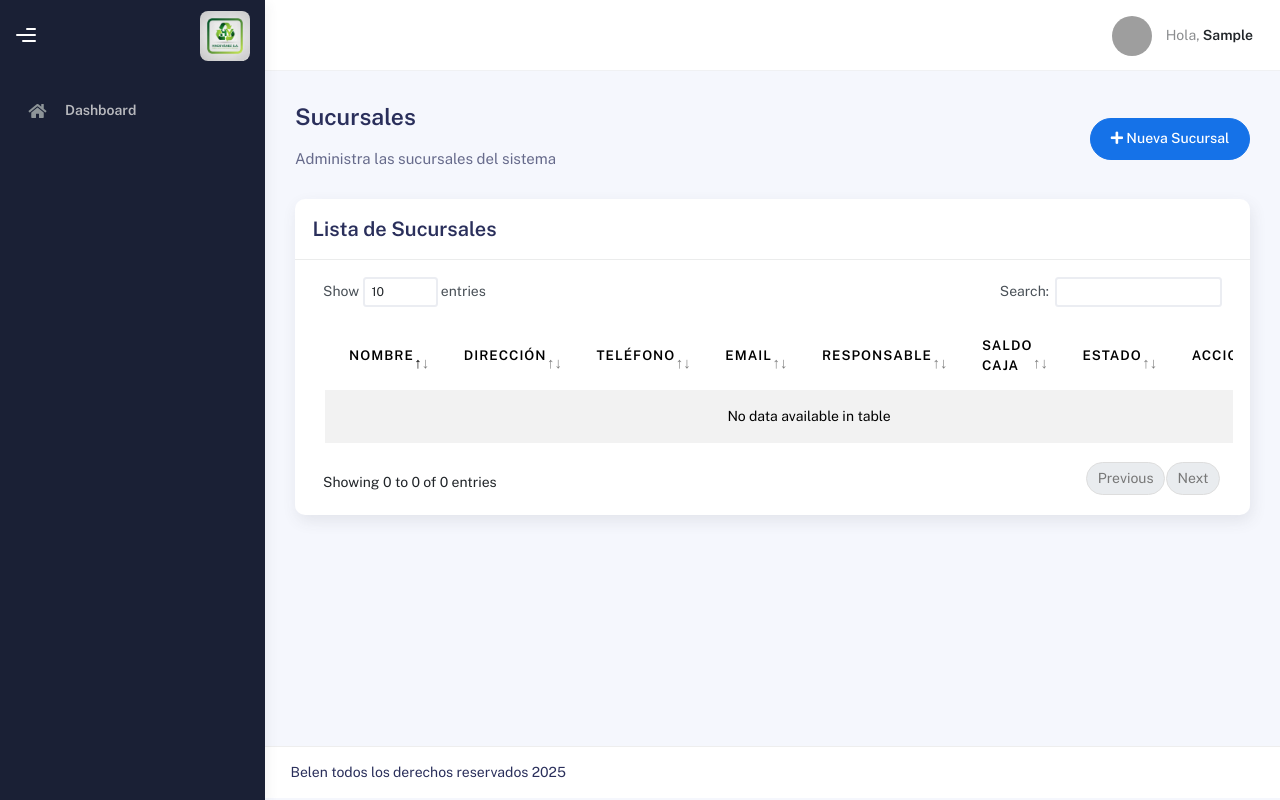
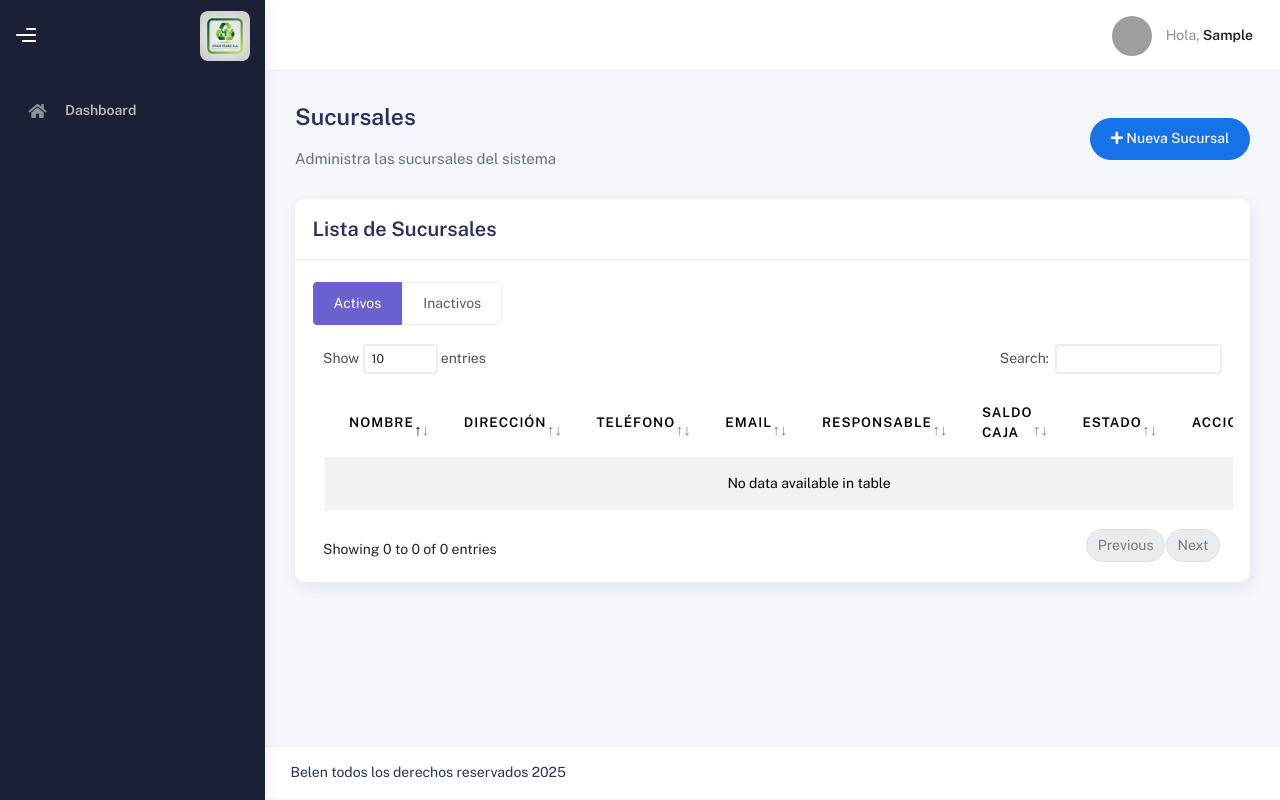
Before and after one commit to Jordan-dito/sistema_reciclaje, a PHP site: page /sistema_reciclaje/sucursales/index.php in a window 1280 px wide. Run offline with PHP 8.4, Linux system fonts and the light colour scheme; the visitor is signed in with stand-in values (Sample User, id 1); data that the repository does not hold is empty; grey boxes are pictures that could not be loaded.

Commit message:
Agregar tabs de filtro Activos/Inactivos en sucursales

```diff
--- a/sucursales/index.php
+++ b/sucursales/index.php
@@ -110,6 +110,16 @@ if (!$auth->isAuthenticated()) {
                     </div>
                   </div>
                   <div class="card-body">
+                    <!-- Tabs de filtro -->
+                    <ul class="nav nav-pills nav-secondary mb-3" id="pills-tab" role="tablist">
+                      <li class="nav-item" role="presentation">
+                        <a class="nav-link active" id="pills-activos-tab" data-bs-toggle="pill" href="#pills-activos" role="tab" aria-controls="pills-activos" aria-selected="true">Activos</a>
+                      </li>
+                      <li class="nav-item" role="presentation">
+                        <a class="nav-link" id="pills-inactivos-tab" data-bs-toggle="pill" href="#pills-inactivos" role="tab" aria-controls="pills-inactivos" aria-selected="false">Inactivos</a>
+                      </li>
+                    </ul>
+
                     <div class="table-responsive">
                       <table id="sucursalesTable" class="display table table-striped table-hover">
                         <thead>
@@ -300,6 +310,7 @@ if (!$auth->isAuthenticated()) {
         });
 
         var usuarios = [];
+        var estadoActual = 'activa'; // Por defecto mostrar activos
 
         // Cargar usuarios para el select de responsables
         function cargarUsuarios() {
@@ -332,7 +343,13 @@ if (!$auth->isAuthenticated()) {
             success: function(response) {
               if (response.success) {
                 table.clear();
-                response.data.forEach(function(sucursal) {
+
+                // Filtrar por estado actual
+                var sucursalesFiltradas = response.data.filter(function(sucursal) {
+                  return sucursal.estado === estadoActual;
+                });
+
+                sucursalesFiltradas.forEach(function(sucursal) {
                   var badgeEstado = sucursal.estado === 'activa'
                     ? '<span class="badge badge-success">Activa</span>'
                     : '<span class="badge badge-danger">Inactiva</span>';
@@ -432,6 +449,17 @@ if (!$auth->isAuthenticated()) {
             valor = valor.substring(0, 10);
           }
           $(this).val(valor);
+        });
+
+        // Event listeners para los tabs
+        $('#pills-activos-tab').on('click', function() {
+          estadoActual = 'activa';
+          cargarSucursales();
+        });
+
+        $('#pills-inactivos-tab').on('click', function() {
+          estadoActual = 'inactiva';
+          cargarSucursales();
         });
 
         // Cargar datos al iniciar
```
